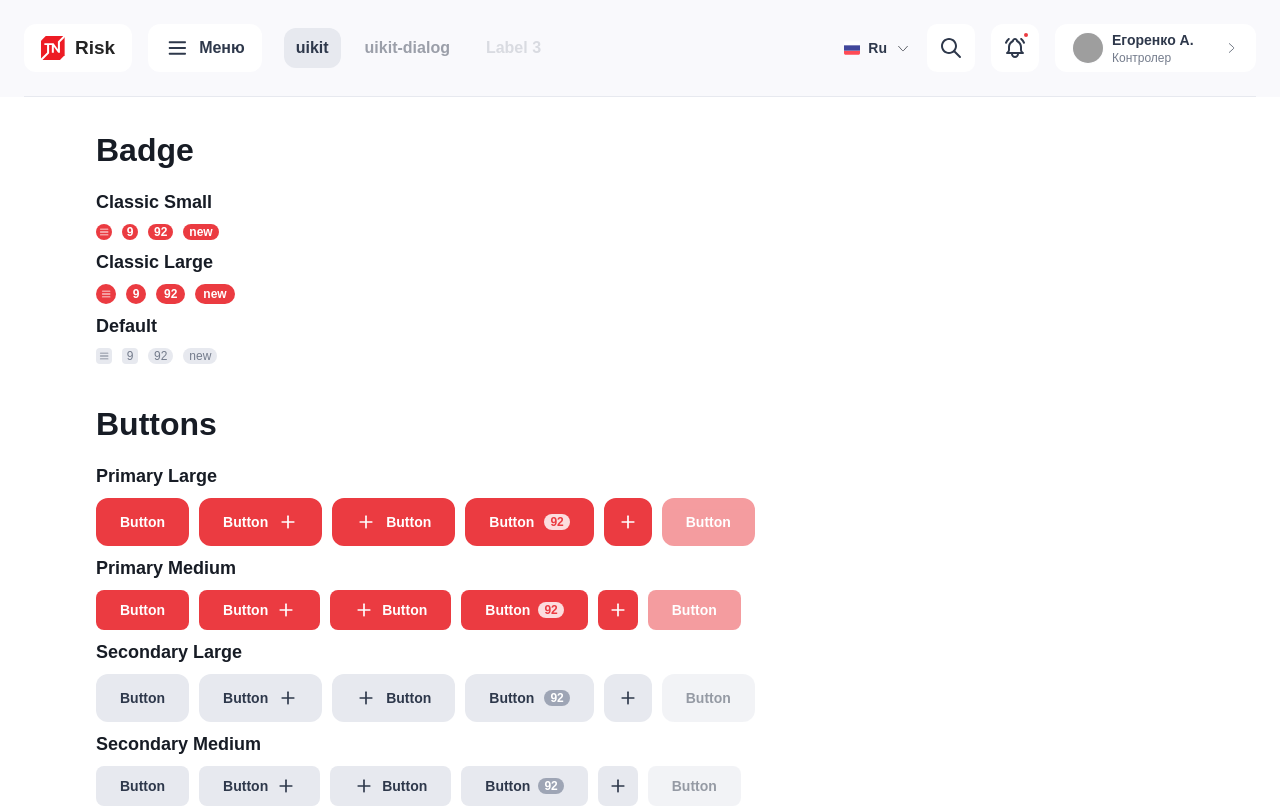
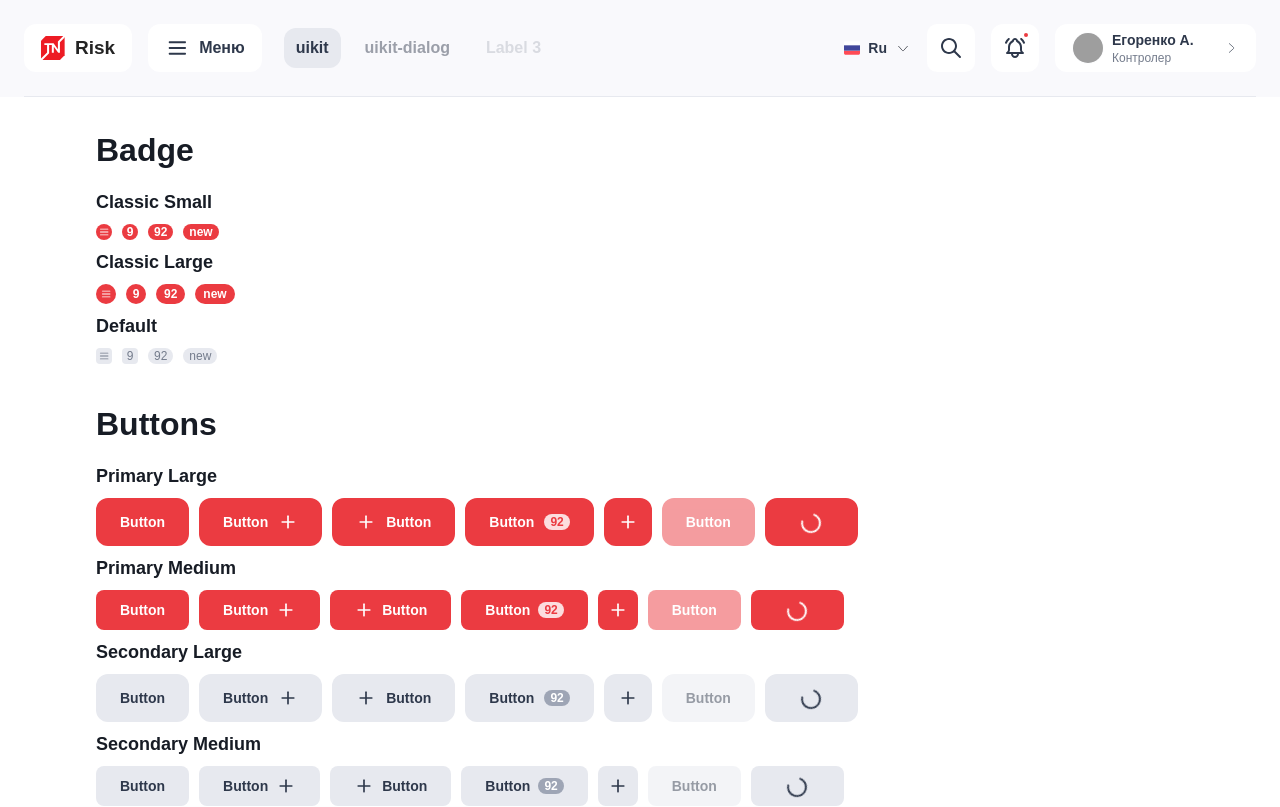
Before and after one commit to DenisKamchatov/TNRisk, a Vue app: page /uikit in a window 1280 px wide. Shown: the top 807 px of the page. Built offline with nearby package versions, Linux system fonts and the light colour scheme; grey boxes are pictures that could not be loaded.

Commit message:
Add loader

```diff
--- a/src/components/uikit/button/tn-button.vue
+++ b/src/components/uikit/button/tn-button.vue
@@ -11,6 +11,7 @@ import {
 import { useRouter } from "vue-router";
 
 import TNIcon from "@/components/uikit/icons/tn-icon.vue";
+import TnLoader from "@/components/uikit/loader/tn-loader.vue";
 // TODO: добавить лоадер из кита и вернуть состояние загрузки в кнопку
 // import TnLoader from "@/components/uikit/elements/loader/tn-loader.vue";
 
@@ -28,6 +29,7 @@ const props = withDefaults(
     norouter?: boolean,
     target?: string,
     width?: number | string,
+    loading?: boolean,
   }>(),
   {
     size: "lg",
@@ -42,6 +44,10 @@ const sizeOutput = computed<string | boolean>(() => {
     return props.size;
   }
   return false;
+});
+
+const loaderSize = computed(() => {
+  return props.size;
 });
 
 const emit = defineEmits(["click"]);
@@ -69,6 +75,10 @@ const buttonWidth = computed(() => {
 });
 
 function onClickButton(e: Event) {
+  if (props.loading || props.disabled) {
+    return false;
+  }
+
   if (props.href) {
     if (props.norouter || props.target === "_blank") {
       if (props.target === "_blank") {
@@ -98,6 +108,7 @@ function onClickButton(e: Event) {
       'tn-button_block': block,
       'tn-button_disabled': disabled,
       'tn-button_is-icon': isIcon,
+      'tn-button_loading': loading,
     }"
     :style="{ width: buttonWidth }"
     @click="onClickButton"
@@ -119,6 +130,10 @@ function onClickButton(e: Event) {
       <slot name="icon-right">
         <TNIcon :size="20" :name="iconRight" />
       </slot>
+    </span>
+
+    <span v-if="loading" class="tn-button__loader">
+      <TnLoader :size="loaderSize" class="tn-button__loader-icon" name="load" />
     </span>
   </button>
 </template>
@@ -254,6 +269,14 @@ function onClickButton(e: Event) {
     background-color: #9ea5b5;
     color: #fff;
   }
+
+  .tn-button__loader {
+    .tn-loader__spinner {
+      border-color: #2E384B;
+      border-top-color: transparent;
+    }
+
+  }
 }
 
 .tn-button_medium.tn-button_is-icon {
@@ -303,6 +326,34 @@ function onClickButton(e: Event) {
   width: 100%;
 }
 
+.tn-button_loading {
+  pointer-events: none;
+
+  .tn-button__icon {
+    opacity: 0;
+  }
+  .tn-button__text {
+    opacity: 0;
+  }
+}
+.tn-button_medium {
+
+}
+
+
+
+.tn-button_is-icon {
+
+}
+
+.tn-button__loader {
+  position: absolute;
+  top: 50%;
+  left: 50%;
+  transform: translate(-50%, -50%);
+  font-size: 20px;
+}
+
 @keyframes focus-animation-secondary {
   from {
     outline: 1px solid #ffffff00;
--- /dev/null
+++ b/src/components/uikit/loader/tn-loader.vue
@@ -0,0 +1,55 @@
+<script setup lang="ts">
+const props = withDefaults(
+  defineProps<{
+    size?: "sm" | "md" | "lg" | "xl";
+  }>(),
+  {
+    size: "md",
+  }
+);
+
+defineEmits(["click"]);
+</script>
+
+<template>
+  <div class="tn-loader">
+    <div class="tn-loader__spinner"></div>
+  </div>
+</template>
+
+<style lang="scss">
+.tn-loader {
+  position: relative;
+  display: inline-block;
+  vertical-align: middle;
+  width: 1em;
+  height: 1em;
+}
+
+.tn-loader__spinner {
+  position: absolute;
+  top: 0;
+  left: 0;
+  width: 100%;
+  height: 100%;
+
+  border: 0.1em solid #ffffff;
+  border-top-color: transparent;
+  border-radius: 50%;
+  color: #ffffff;
+
+  transform: translate3d(0, 0, 0);
+  backface-visibility: hidden;
+
+  animation: tn-loader__spinner 1s linear infinite;
+}
+
+@keyframes tn-loader__spinner {
+  0% {
+    transform: rotate(0deg);
+  }
+  100% {
+    transform: rotate(360deg);
+  }
+}
+</style>
--- a/src/views/uikit/uikit-page.vue
+++ b/src/views/uikit/uikit-page.vue
@@ -296,6 +296,7 @@ function deleteChipItem(itemId: TNChipsOption["id"]) {
         </TnButton>
 
         <TnButton primary disabled>Button</TnButton>
+        <TnButton primary loading>Button</TnButton>
       </div>
 
       <h5 class="uikit-page__block-subtitle">Primary Medium</h5>
@@ -330,6 +331,7 @@ function deleteChipItem(itemId: TNChipsOption["id"]) {
         </TnButton>
 
         <TnButton primary size="md" disabled>Button</TnButton>
+        <TnButton primary size="md" loading>Button</TnButton>
       </div>
 
       <h5 class="uikit-page__block-subtitle">Secondary Large</h5>
@@ -364,6 +366,7 @@ function deleteChipItem(itemId: TNChipsOption["id"]) {
         </TnButton>
 
         <TnButton secondary size="lg" disabled>Button</TnButton>
+        <TnButton secondary size="lg" loading>Button</TnButton>
       </div>
 
       <h5 class="uikit-page__block-subtitle">Secondary Medium</h5>
@@ -398,6 +401,7 @@ function deleteChipItem(itemId: TNChipsOption["id"]) {
         </TnButton>
 
         <TnButton secondary size="md" disabled>Button</TnButton>
+        <TnButton secondary size="md" loading>Button</TnButton>
       </div>
     </div>
 
```
